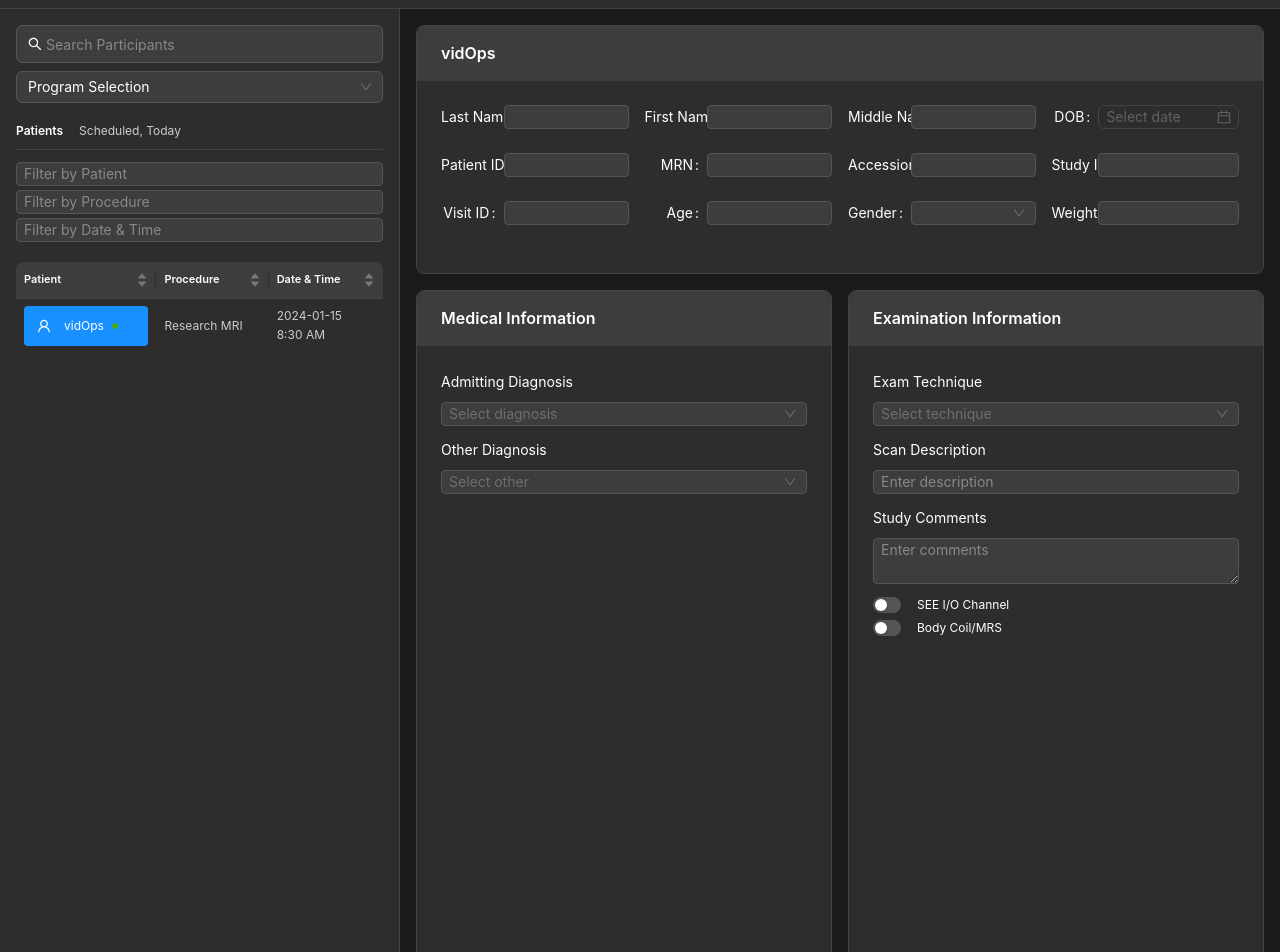
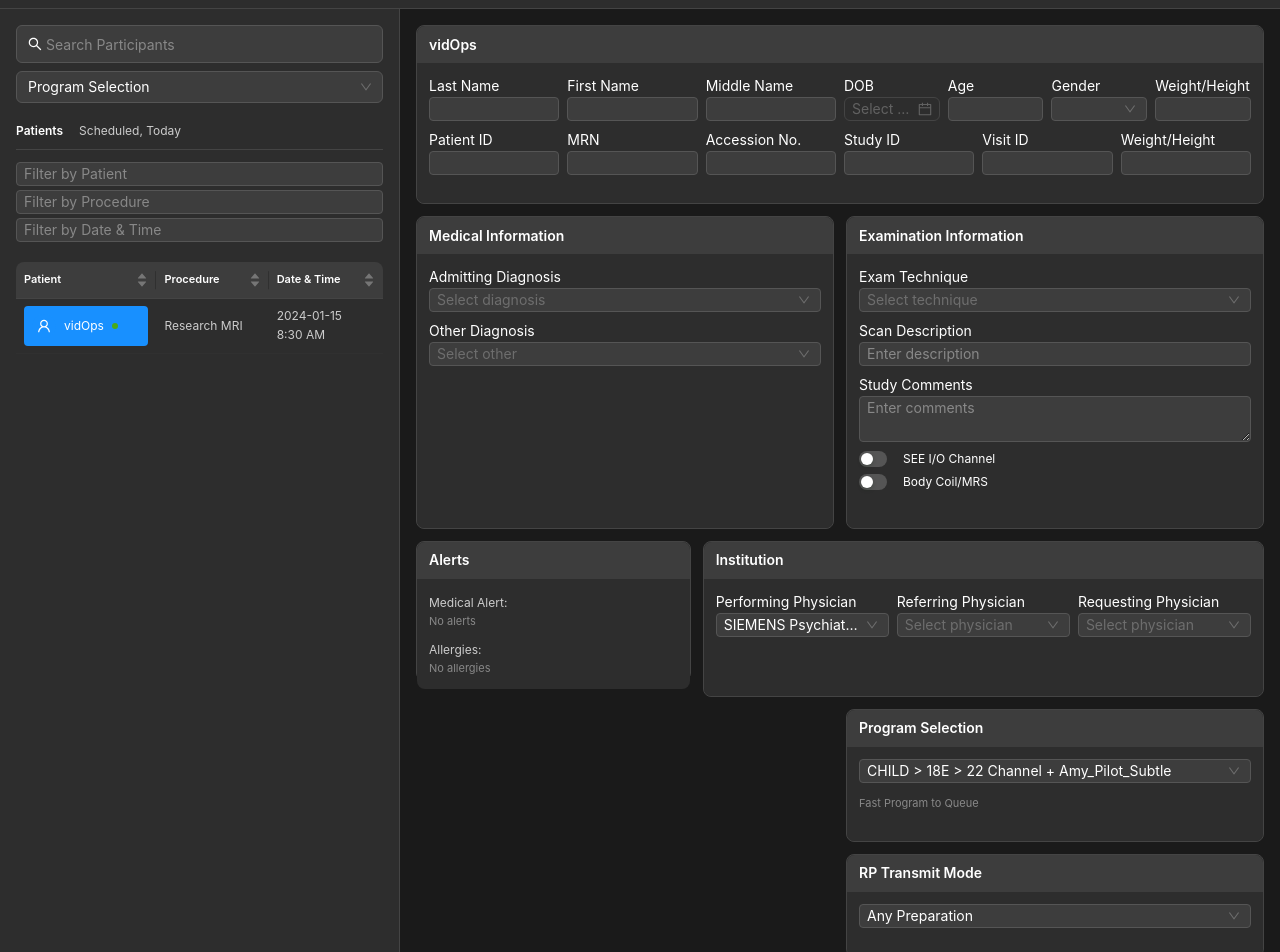
Before and after one commit to alexiskulash/fusion-antd, a React (Vite) app: page / in a window 1280 px wide. Shown: the part 120-1072 px from the top of the page. Built offline with nearby package versions, Linux system fonts and the light colour scheme.

Commit message:
Restructure Scheduler layout to exactly match original screenshot
cgen-189fb266050841f79a13c17fbf7178e7

```diff
--- a/src/Scheduler.tsx
+++ b/src/Scheduler.tsx
@@ -209,169 +209,182 @@ const Scheduler: React.FC = () => {
 
         <Content className="main-content">
           <div className="content-wrapper">
-            {/* Patient Registration Section - Full Width */}
-            <Card
-              title="vidOps"
-              className="info-card patient-registration-card"
-              style={{ marginBottom: 16 }}
-            >
-              <Form layout="horizontal" size="small">
-                <Row gutter={[16, 8]}>
-                  <Col span={6}>
-                    <Form.Item
-                      label="Last Name"
-                      labelCol={{ span: 8 }}
-                      wrapperCol={{ span: 16 }}
-                    >
+            {/* Top Row - Patient Info */}
+            <Row gutter={[12, 8]} style={{ marginBottom: 12 }}>
+              <Col span={24}>
+                <Card title="vidOps" className="info-card" size="small">
+                  <Row gutter={8}>
+                    <Col span={4}>
+                      <div className="form-field">
+                        <label>Last Name</label>
                         <Input size="small" />
-                    </Form.Item>
+                      </div>
                     </Col>
-                  <Col span={6}>
-                    <Form.Item
-                      label="First Name"
-                      labelCol={{ span: 8 }}
-                      wrapperCol={{ span: 16 }}
-                    >
+                    <Col span={4}>
+                      <div className="form-field">
+                        <label>First Name</label>
                         <Input size="small" />
-                    </Form.Item>
+                      </div>
                     </Col>
-                  <Col span={6}>
-                    <Form.Item
-                      label="Middle Name"
-                      labelCol={{ span: 8 }}
-                      wrapperCol={{ span: 16 }}
-                    >
+                    <Col span={4}>
+                      <div className="form-field">
+                        <label>Middle Name</label>
                         <Input size="small" />
-                    </Form.Item>
+                      </div>
                     </Col>
-                  <Col span={6}>
-                    <Form.Item
-                      label="DOB"
-                      labelCol={{ span: 6 }}
-                      wrapperCol={{ span: 18 }}
-                    >
+                    <Col span={3}>
+                      <div className="form-field">
+                        <label>DOB</label>
                         <DatePicker size="small" style={{ width: "100%" }} />
-                    </Form.Item>
+                      </div>
                     </Col>
-                </Row>
-                <Row gutter={[16, 8]}>
-                  <Col span={6}>
-                    <Form.Item
-                      label="Patient ID"
-                      labelCol={{ span: 8 }}
-                      wrapperCol={{ span: 16 }}
-                    >
+                    <Col span={3}>
+                      <div className="form-field">
+                        <label>Age</label>
                         <Input size="small" />
-                    </Form.Item>
+                      </div>
                     </Col>
-                  <Col span={6}>
-                    <Form.Item
-                      label="MRN"
-                      labelCol={{ span: 8 }}
-                      wrapperCol={{ span: 16 }}
-                    >
-                      <Input size="small" />
-                    </Form.Item>
-                  </Col>
-                  <Col span={6}>
-                    <Form.Item
-                      label="Accession No."
-                      labelCol={{ span: 8 }}
-                      wrapperCol={{ span: 16 }}
-                    >
-                      <Input size="small" />
-                    </Form.Item>
-                  </Col>
-                  <Col span={6}>
-                    <Form.Item
-                      label="Study ID"
-                      labelCol={{ span: 6 }}
-                      wrapperCol={{ span: 18 }}
-                    >
-                      <Input size="small" />
-                    </Form.Item>
-                  </Col>
-                </Row>
-                <Row gutter={[16, 8]}>
-                  <Col span={6}>
-                    <Form.Item
-                      label="Visit ID"
-                      labelCol={{ span: 8 }}
-                      wrapperCol={{ span: 16 }}
-                    >
-                      <Input size="small" />
-                    </Form.Item>
-                  </Col>
-                  <Col span={6}>
-                    <Form.Item
-                      label="Age"
-                      labelCol={{ span: 8 }}
-                      wrapperCol={{ span: 16 }}
-                    >
-                      <Input size="small" />
-                    </Form.Item>
-                  </Col>
-                  <Col span={6}>
-                    <Form.Item
-                      label="Gender"
-                      labelCol={{ span: 8 }}
-                      wrapperCol={{ span: 16 }}
-                    >
+                    <Col span={3}>
+                      <div className="form-field">
+                        <label>Gender</label>
                         <Select size="small" style={{ width: "100%" }}>
                           <Option value="M">M</Option>
                           <Option value="F">F</Option>
                         </Select>
-                    </Form.Item>
+                      </div>
                     </Col>
-                  <Col span={6}>
-                    <Form.Item
-                      label="Weight/Height"
-                      labelCol={{ span: 6 }}
-                      wrapperCol={{ span: 18 }}
-                    >
+                    <Col span={3}>
+                      <div className="form-field">
+                        <label>Weight/Height</label>
                         <Input size="small" />
-                    </Form.Item>
+                      </div>
                     </Col>
                   </Row>
-              </Form>
+                  <Row gutter={8} style={{ marginTop: 8 }}>
+                    <Col span={4}>
+                      <div className="form-field">
+                        <label>Patient ID</label>
+                        <Input size="small" />
+                      </div>
+                    </Col>
+                    <Col span={4}>
+                      <div className="form-field">
+                        <label>MRN</label>
+                        <Input size="small" />
+                      </div>
+                    </Col>
+                    <Col span={4}>
+                      <div className="form-field">
+                        <label>Accession No.</label>
+                        <Input size="small" />
+                      </div>
+                    </Col>
+                    <Col span={4}>
+                      <div className="form-field">
+                        <label>Study ID</label>
+                        <Input size="small" />
+                      </div>
+                    </Col>
+                    <Col span={4}>
+                      <div className="form-field">
+                        <label>Visit ID</label>
+                        <Input size="small" />
+                      </div>
+                    </Col>
+                    <Col span={4}>
+                      <div className="form-field">
+                        <label>Weight/Height</label>
+                        <Input size="small" />
+                      </div>
+                    </Col>
+                  </Row>
                 </Card>
+              </Col>
+            </Row>
 
-            {/* Main Content Grid */}
-            <Row gutter={16}>
-              {/* Left Column */}
+            {/* Main Content Grid - Matches Original Layout */}
+            <Row gutter={[12, 12]}>
+              {/* Top Row - Medical Info and Examination Info */}
               <Col span={12}>
-                {/* Medical Information */}
                 <Card
                   title="Medical Information"
                   className="info-card"
-                  style={{ marginBottom: 16 }}
+                  size="small"
                 >
-                  <Form layout="vertical" size="small">
-                    <Form.Item
-                      label="Admitting Diagnosis"
-                      style={{ marginBottom: 12 }}
+                  <div className="form-field" style={{ marginBottom: 8 }}>
+                    <label>Admitting Diagnosis</label>
+                    <Select
+                      placeholder="Select diagnosis"
+                      size="small"
+                      style={{ width: "100%" }}
                     >
-                      <Select placeholder="Select diagnosis" size="small">
                       <Option value="dx1">Diagnosis 1</Option>
-                        <Option value="dx2">Diagnosis 2</Option>
                     </Select>
-                    </Form.Item>
-                    <Form.Item
-                      label="Other Diagnosis"
-                      style={{ marginBottom: 0 }}
+                  </div>
+                  <div className="form-field">
+                    <label>Other Diagnosis</label>
+                    <Select
+                      placeholder="Select other"
+                      size="small"
+                      style={{ width: "100%" }}
                     >
-                      <Select placeholder="Select other" size="small">
                       <Option value="other1">Other 1</Option>
                     </Select>
-                    </Form.Item>
-                  </Form>
+                  </div>
                 </Card>
+              </Col>
+              <Col span={12}>
+                <Card
+                  title="Examination Information"
+                  className="info-card"
+                  size="small"
+                >
+                  <div className="form-field" style={{ marginBottom: 8 }}>
+                    <label>Exam Technique</label>
+                    <Select
+                      placeholder="Select technique"
+                      size="small"
+                      style={{ width: "100%" }}
+                    >
+                      <Option value="tech1">Technique 1</Option>
+                    </Select>
+                  </div>
+                  <div className="form-field" style={{ marginBottom: 8 }}>
+                    <label>Scan Description</label>
+                    <Input placeholder="Enter description" size="small" />
+                  </div>
+                  <div className="form-field" style={{ marginBottom: 8 }}>
+                    <label>Study Comments</label>
+                    <Input.TextArea
+                      rows={2}
+                      placeholder="Enter comments"
+                      size="small"
+                    />
+                  </div>
+                  <div className="checkbox-group">
+                    <div style={{ marginBottom: 4 }}>
+                      <Switch size="small" />{" "}
+                      <span style={{ marginLeft: 8, fontSize: "12px" }}>
+                        SEE I/O Channel
+                      </span>
+                    </div>
+                    <div>
+                      <Switch size="small" />{" "}
+                      <span style={{ marginLeft: 8, fontSize: "12px" }}>
+                        Body Coil/MRS
+                      </span>
+                    </div>
+                  </div>
+                </Card>
+              </Col>
 
-                {/* Alerts */}
+              {/* Second Row - Alerts and Institution */}
+              <Col span={8}>
                 <Card
                   title="Alerts"
                   className="info-card"
-                  style={{ marginBottom: 16 }}
+                  size="small"
+                  style={{ height: "140px" }}
                 >
                   <div style={{ marginBottom: 8 }}>
                     <Text style={{ color: "#cccccc", fontSize: "12px" }}>
@@ -390,98 +403,63 @@ const Scheduler: React.FC = () => {
                     </div>
                   </div>
                 </Card>
-
-                {/* Institution */}
-                <Card title="Institution" className="info-card">
-                  <Form layout="vertical" size="small">
-                    <Form.Item
-                      label="Performing Physician"
-                      style={{ marginBottom: 12 }}
-                    >
+              </Col>
+              <Col span={16}>
+                <Card title="Institution" className="info-card" size="small">
+                  <Row gutter={8}>
+                    <Col span={8}>
+                      <div className="form-field">
+                        <label>Performing Physician</label>
                         <Select
                           defaultValue="SIEMENS Psychiatry - Physician 1"
                           size="small"
+                          style={{ width: "100%" }}
                         >
                           <Option value="physician1">
                             SIEMENS Psychiatry - Physician 1
                           </Option>
                         </Select>
-                    </Form.Item>
-                    <Form.Item
-                      label="Referring Physician"
-                      style={{ marginBottom: 12 }}
+                      </div>
+                    </Col>
+                    <Col span={8}>
+                      <div className="form-field">
+                        <label>Referring Physician</label>
+                        <Select
+                          placeholder="Select physician"
+                          size="small"
+                          style={{ width: "100%" }}
                         >
-                      <Select placeholder="Select physician" size="small">
                           <Option value="ref1">Referring Physician 1</Option>
                         </Select>
-                    </Form.Item>
-                    <Form.Item
-                      label="Requesting Physician"
-                      style={{ marginBottom: 0 }}
+                      </div>
+                    </Col>
+                    <Col span={8}>
+                      <div className="form-field">
+                        <label>Requesting Physician</label>
+                        <Select
+                          placeholder="Select physician"
+                          size="small"
+                          style={{ width: "100%" }}
                         >
-                      <Select placeholder="Select physician" size="small">
                           <Option value="req1">Requesting Physician 1</Option>
                         </Select>
-                    </Form.Item>
-                  </Form>
+                      </div>
+                    </Col>
+                  </Row>
                 </Card>
               </Col>
 
-              {/* Right Column */}
+              {/* Third Row - Right Side Sections */}
               <Col span={12}>
-                {/* Examination Information */}
-                <Card
-                  title="Examination Information"
-                  className="info-card"
-                  style={{ marginBottom: 16 }}
-                >
-                  <Form layout="vertical" size="small">
-                    <Form.Item
-                      label="Exam Technique"
-                      style={{ marginBottom: 12 }}
-                    >
-                      <Select placeholder="Select technique" size="small">
-                        <Option value="tech1">Technique 1</Option>
-                      </Select>
-                    </Form.Item>
-                    <Form.Item
-                      label="Scan Description"
-                      style={{ marginBottom: 12 }}
-                    >
-                      <Input placeholder="Enter description" size="small" />
-                    </Form.Item>
-                    <Form.Item
-                      label="Study Comments"
-                      style={{ marginBottom: 12 }}
-                    >
-                      <Input.TextArea
-                        rows={2}
-                        placeholder="Enter comments"
-                        size="small"
-                      />
-                    </Form.Item>
-                    <div className="checkbox-group">
-                      <div style={{ marginBottom: 4 }}>
-                        <Switch size="small" />{" "}
-                        <span style={{ marginLeft: 8, fontSize: "12px" }}>
-                          SEE I/O Channel
-                        </span>
-                      </div>
-                      <div>
-                        <Switch size="small" />{" "}
-                        <span style={{ marginLeft: 8, fontSize: "12px" }}>
-                          Body Coil/MRS
-                        </span>
-                      </div>
-                    </div>
-                  </Form>
-                </Card>
-
-                {/* Program Selection */}
+                <div style={{ height: "100%" }}></div>
+              </Col>
+              <Col span={12}>
+                <Row gutter={[12, 12]}>
+                  <Col span={24}>
                     <Card
                       title="Program Selection"
                       className="info-card"
-                  style={{ marginBottom: 16 }}
+                      size="small"
                     >
                       <Select
                         defaultValue="CHILD > 18E > 22 Channel + Amy_Pilot_Subtle"
@@ -498,12 +476,12 @@ const Scheduler: React.FC = () => {
                         </Text>
                       </div>
                     </Card>
-
-                {/* RP Transmit Mode */}
+                  </Col>
+                  <Col span={24}>
                     <Card
                       title="RP Transmit Mode"
                       className="info-card"
-                  style={{ marginBottom: 16 }}
+                      size="small"
                     >
                       <Select
                         defaultValue="Any Preparation"
@@ -513,44 +491,50 @@ const Scheduler: React.FC = () => {
                         <Option value="any">Any Preparation</Option>
                       </Select>
                     </Card>
-
-                {/* Body Part and Laterality */}
+                  </Col>
+                  <Col span={24}>
                     <Card
                       title="Body Part and Laterality"
                       className="info-card"
-                  style={{ marginBottom: 16 }}
+                      size="small"
                     >
-                  <Form layout="vertical" size="small">
                       <Row gutter={8}>
                         <Col span={12}>
-                        <Form.Item
-                          label="Body Part"
-                          style={{ marginBottom: 8 }}
+                          <div className="form-field">
+                            <label>Body Part</label>
+                            <Select
+                              placeholder="Select body part"
+                              size="small"
+                              style={{ width: "100%" }}
                             >
-                          <Select placeholder="Select body part" size="small">
                               <Option value="brain">Brain</Option>
                               <Option value="spine">Spine</Option>
                             </Select>
-                        </Form.Item>
+                          </div>
                         </Col>
                         <Col span={12}>
-                        <Form.Item
-                          label="Laterality"
-                          style={{ marginBottom: 8 }}
+                          <div className="form-field">
+                            <label>Laterality</label>
+                            <Select
+                              placeholder="Select laterality"
+                              size="small"
+                              style={{ width: "100%" }}
                             >
-                          <Select placeholder="Select laterality" size="small">
                               <Option value="left">Left</Option>
                               <Option value="right">Right</Option>
                               <Option value="bilateral">Bilateral</Option>
                             </Select>
-                        </Form.Item>
+                          </div>
                         </Col>
                       </Row>
-                  </Form>
                     </Card>
-
-                {/* Patient Orientation */}
-                <Card title="Patient Orientation" className="info-card">
+                  </Col>
+                  <Col span={24}>
+                    <Card
+                      title="Patient Orientation"
+                      className="info-card"
+                      size="small"
+                    >
                       <div style={{ textAlign: "center" }}>
                         <Button type="primary" size="small">
                           Supine
@@ -559,9 +543,11 @@ const Scheduler: React.FC = () => {
                     </Card>
                   </Col>
                 </Row>
+              </Col>
+            </Row>
 
             {/* Action Buttons */}
-            <div className="action-buttons" style={{ marginTop: 24 }}>
+            <div className="action-buttons" style={{ marginTop: 16 }}>
               <Space>
                 <Button icon={<SaveOutlined />} size="small">
                   Save
```
Lines whose indentation alone changed are shown as unchanged.
